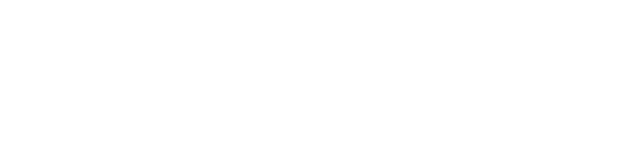
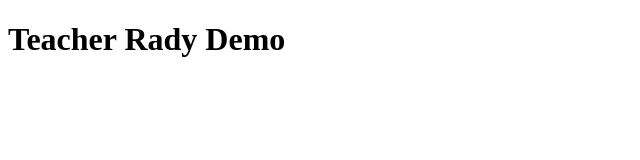
Before and after one commit to chheunseangmeng/todo-list, a plain HTML site: page html/hello.html in a window 1280 px wide. Shown: the whole page, without its empty margins (0-640 px from the left). Drawn offline with Linux system fonts and the light colour scheme.

Commit message:
feat(add heading):add heading 1 on the structure[vc-1]

```diff
--- a/html/hello.html
+++ b/html/hello.html
@@ -6,6 +6,6 @@
      <title>Document</title>
 </head>
 <body>
-
+     <h1>Teacher Rady Demo</h1>
 </body>
 </html>
```
